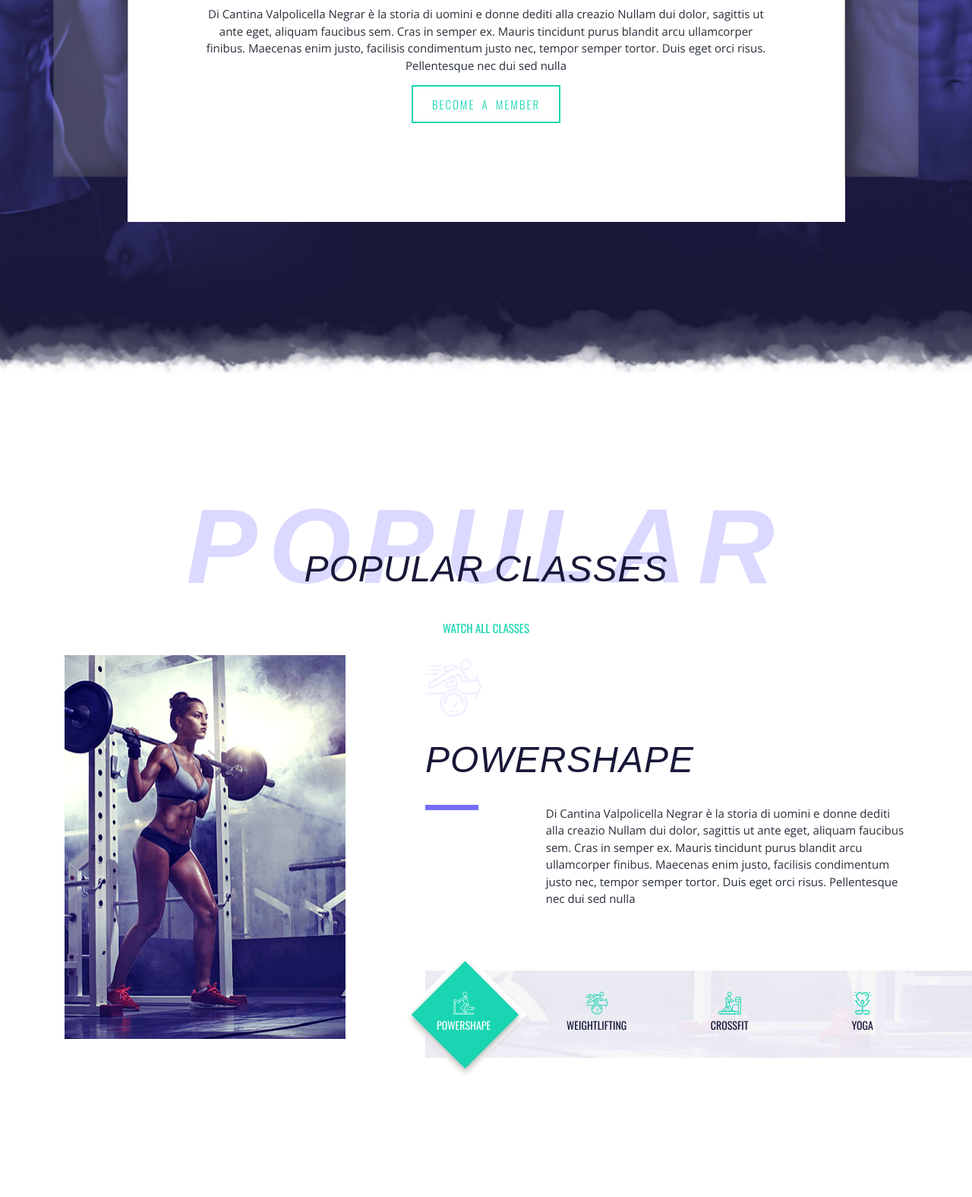
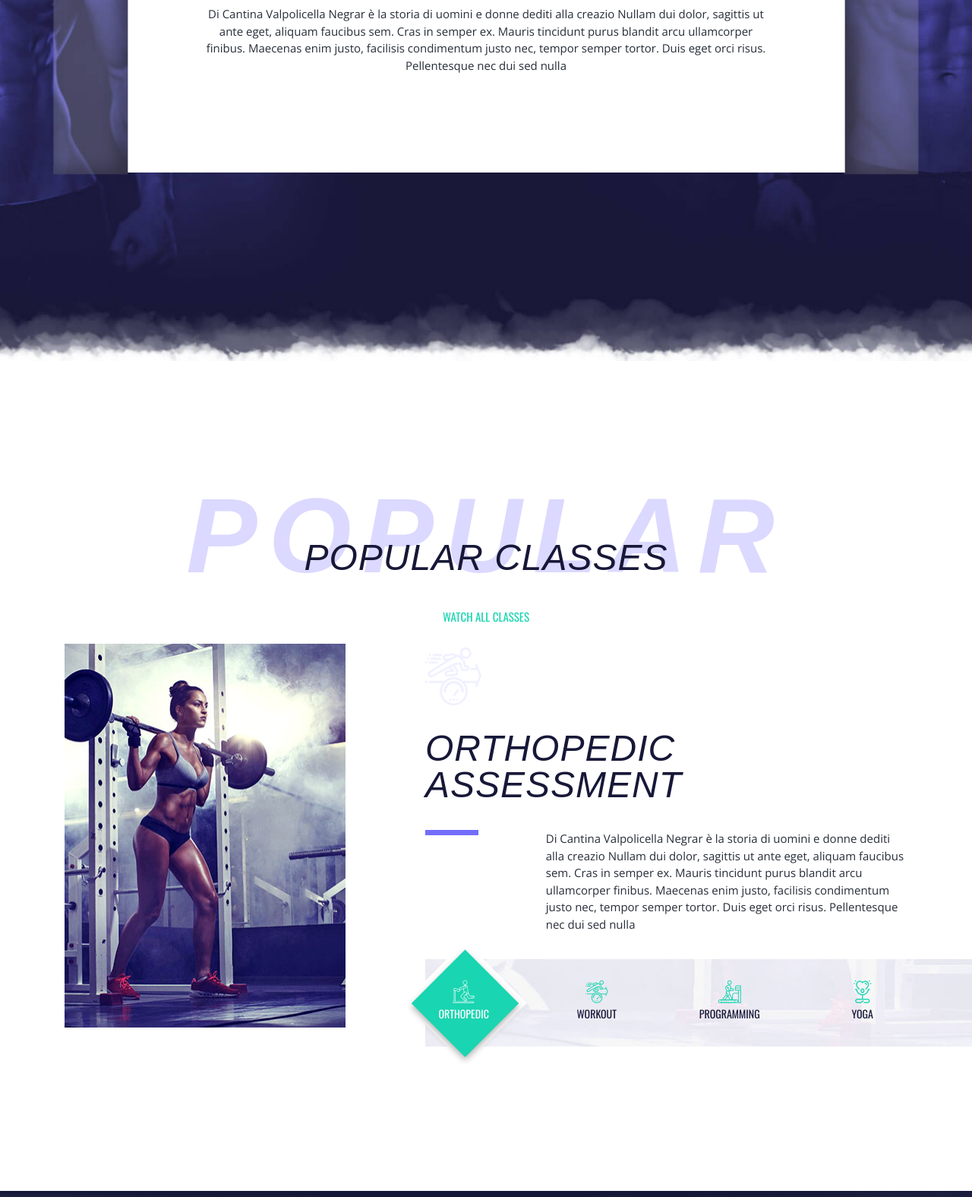
Before and after one commit to Prophecy-WS/dkathletics, a website: page index.html in a window 1280 px wide. Shown: the part 1665-3240 px from the top of the page at 76% size. Drawn offline with nearby package versions, Linux system fonts and the light colour scheme; files whose address does not match are found by name; a web font is replaced by a local one.

Commit message:
popular classes update

```diff
--- a/index.html
+++ b/index.html
@@ -282,12 +282,6 @@
                             purus blandit arcu ullamcorper finibus. Maecenas
                             enim justo, facilisis condimentum justo nec, tempor semper tortor. Duis eget orci risus.
                             Pellentesque nec dui sed nulla</p>
-                          <div class="about-us-btn">
-                            <a href="#" class="btn primary white">
-                              <span class="border"></span>
-                              <span class="btn-content">Become a member</span>
-                            </a>
-                          </div>
                         </div>
                       </div>
                     </div>
@@ -318,12 +312,6 @@
                             purus blandit arcu ullamcorper finibus. Maecenas
                             enim justo, facilisis condimentum justo nec, tempor semper tortor. Duis eget orci risus.
                             Pellentesque nec dui sed nulla Di Cantina Valpolicella Negrar</p>
-                          <div class="about-us-btn">
-                            <a href="#" class="btn primary white">
-                              <span class="border"></span>
-                              <span class="btn-content">Become a member</span>
-                            </a>
-                          </div>
                         </div>
                       </div>
                     </div>
@@ -377,7 +365,7 @@
                         <div class="tab-rhomb-green">
                           <div class="tab-rhomb-text">
                             <span class="icon-sport icon-cardio"></span>
-                            <span>powershape</span>
+                            <span>Orthopedic</span>
                           </div>
                         </div>
                       </a>
@@ -387,7 +375,7 @@
                         <div class="tab-rhomb-green">
                           <div class="tab-rhomb-text">
                             <span class="icon-sport icon-speed"></span>
-                            <span>weightlifting</span>
+                            <span>Workout</span>
                           </div>
                         </div>
                       </a>
@@ -397,7 +385,7 @@
                         <div class="tab-rhomb-green">
                           <div class="tab-rhomb-text">
                             <span class="icon-sport icon-crossfit"></span>
-                            <span>crossfit</span>
+                            <span>Programming</span>
                           </div>
                         </div>
                       </a>
@@ -432,7 +420,7 @@
                             <img src="images/speed.png" alt="images">
                           </div>
                           <div class="title">
-                            <span>powershape</span>
+                            <span>Orthopedic Assessment</span>
                           </div>
                           <div class="line"></div>
                           <div class="content tab-content">
@@ -462,7 +450,7 @@
                             <img src="images/speed.png" alt="images">
                           </div>
                           <div class="title">
-                            <span>weightlifting</span>
+                            <span>Workout Session</span>
                           </div>
                           <div class="line"></div>
                           <div class="content tab-content">
@@ -492,7 +480,7 @@
                             <img src="images/speed.png" alt="images">
                           </div>
                           <div class="title">
-                            <span>Crossfit</span>
+                            <span>Corrective Programming</span>
                           </div>
                           <div class="line"></div>
                           <div class="content tab-content">
@@ -595,7 +583,7 @@
                   </div>
                   <div class="col-lg-3 col-md-3 col-sm-2 col-xs-4">
                     <div class="schedule-item">
-                      <div class="schedule-item__title">Crossfit</div>
+                      <div class="schedule-item__title">Programming</div>
                     </div>
                   </div>
                   <div class="col-lg-3 col-md-2 col-sm-4 col-xs-4">
```
